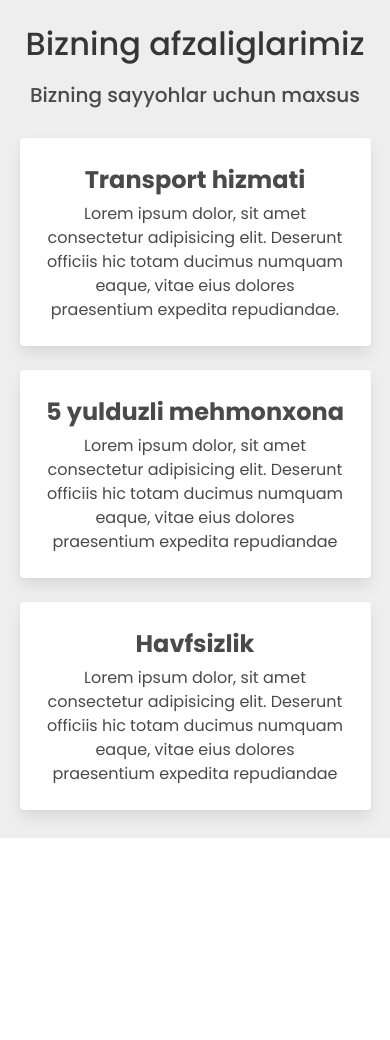
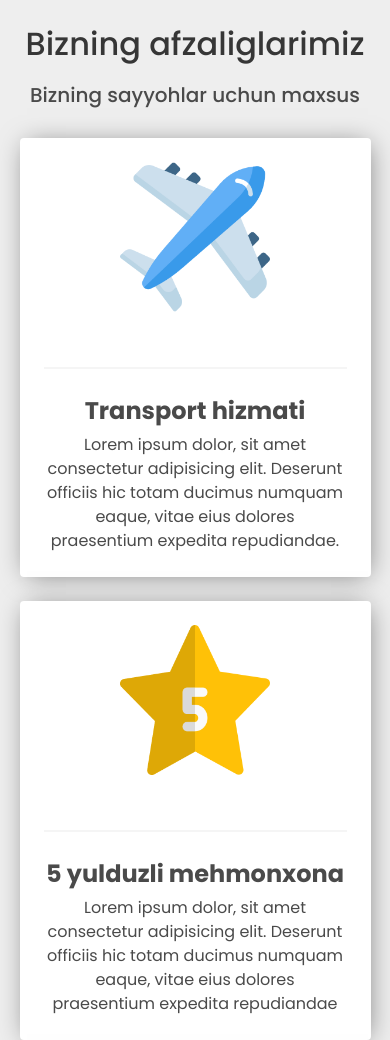
Before and after one commit to NurulloSalaydinov/Travel-Agency, a plain HTML site: page index.html in a window 390 px wide. Shown: the part 6420-7460 px from the top of the page. Before the commit the page ends 7258 px from the top, so only its background shows below. Drawn offline with Linux system fonts and the light colour scheme.

Commit message:
images added

```diff
--- a/assets/css/style.css
+++ b/assets/css/style.css
@@ -209,6 +209,15 @@ section {
     min-height: 275px;
 }
 
+.card {
+    transition: all 0.4s;
+    box-shadow: 2px 2px 25px -5px rgba(0,0,0,0.5);
+}
+
+.card:hover {
+    box-shadow: 0 0 0 rgba(255,255,255,0.3);
+}
+
 /* + fix container */
 
 @media (max-width: 1060px) {
@@ -235,11 +244,6 @@ section {
     .image-content {
         width: 40%;
     }
-    .container {
-        width: 90% !important;
-        max-width: 90% !important;
-        margin: auto;
-    }
 }
 
 @media (max-width: 768px) {
@@ -253,11 +257,6 @@ section {
     .iframes iframe {
         width: 90%;
     }
-    .container {
-        width: 90% !important;
-        max-width: 90% !important;
-        margin: auto;
-    }
 }
 
 @media (max-width: 668px) {
@@ -268,11 +267,6 @@ section {
     .iframes iframe {
         width: 96%;
     }
-    .container {
-        width: 90% !important;
-        max-width: 90% !important;
-        margin: auto;
-    }
 }
 
 /* end fix */
--- a/index.html
+++ b/index.html
@@ -199,8 +199,14 @@
             <h3 class="pop-subtitle is-size-5">Bizning sayyohlar uchun maxsus</h3>
             <div class="columns py-4">
                 <div class="column is-4">
-                    <div class="card">
+                    <div class="card pt-5">
+                        <img
+                        style="width: 100% !important;height: 150px !important;object-fit: contain"
+                        src="assets/img/plane.png"
+                        alt=""
+                        />
                         <div class="card-content">
+                            <hr>
                             <h1 class="pop-title mb-1 is-size-4">Transport hizmati</h1>
                             <h3 class="pop-smalltitle">Lorem ipsum dolor, sit amet consectetur adipisicing elit. Deserunt officiis hic totam ducimus numquam eaque, vitae eius dolores praesentium expedita repudiandae.</h3>
                         </div>
@@ -208,8 +214,14 @@
                 </div>
 
                 <div class="column is-4">
-                    <div class="card">
+                    <div class="card pt-5">
+                        <img
+                        style="width: 100% !important;height: 150px !important;object-fit: contain"
+                        src="assets/img/star.png"
+                        alt=""
+                        />
                         <div class="card-content">
+                            <hr>
                             <h1 class="pop-title mb-1 is-size-4">5 yulduzli mehmonxona</h1>
                             <h3 class="pop-smalltitle">Lorem ipsum dolor, sit amet consectetur adipisicing elit. Deserunt officiis hic totam ducimus numquam eaque, vitae eius dolores praesentium expedita repudiandae</h3>
                         </div>
@@ -217,8 +229,14 @@
                 </div>
 
                 <div class="column is-4">
-                    <div class="card">
+                    <div class="card pt-5">
+                        <img
+                        style="width: 100% !important;height: 150px !important;object-fit: contain"
+                        src="assets/img/safe.png"
+                        alt=""
+                        />
                         <div class="card-content">
+                            <hr>
                             <h1 class="pop-title mb-1 is-size-4">Havfsizlik</h1>
                             <h3 class="pop-smalltitle">Lorem ipsum dolor, sit amet consectetur adipisicing elit. Deserunt officiis hic totam ducimus numquam eaque, vitae eius dolores praesentium expedita repudiandae</h3>
                         </div>
```
Also changed, not shown: assets/img/plane.png (added), assets/img/safe.png (added), assets/img/star.png (added).
